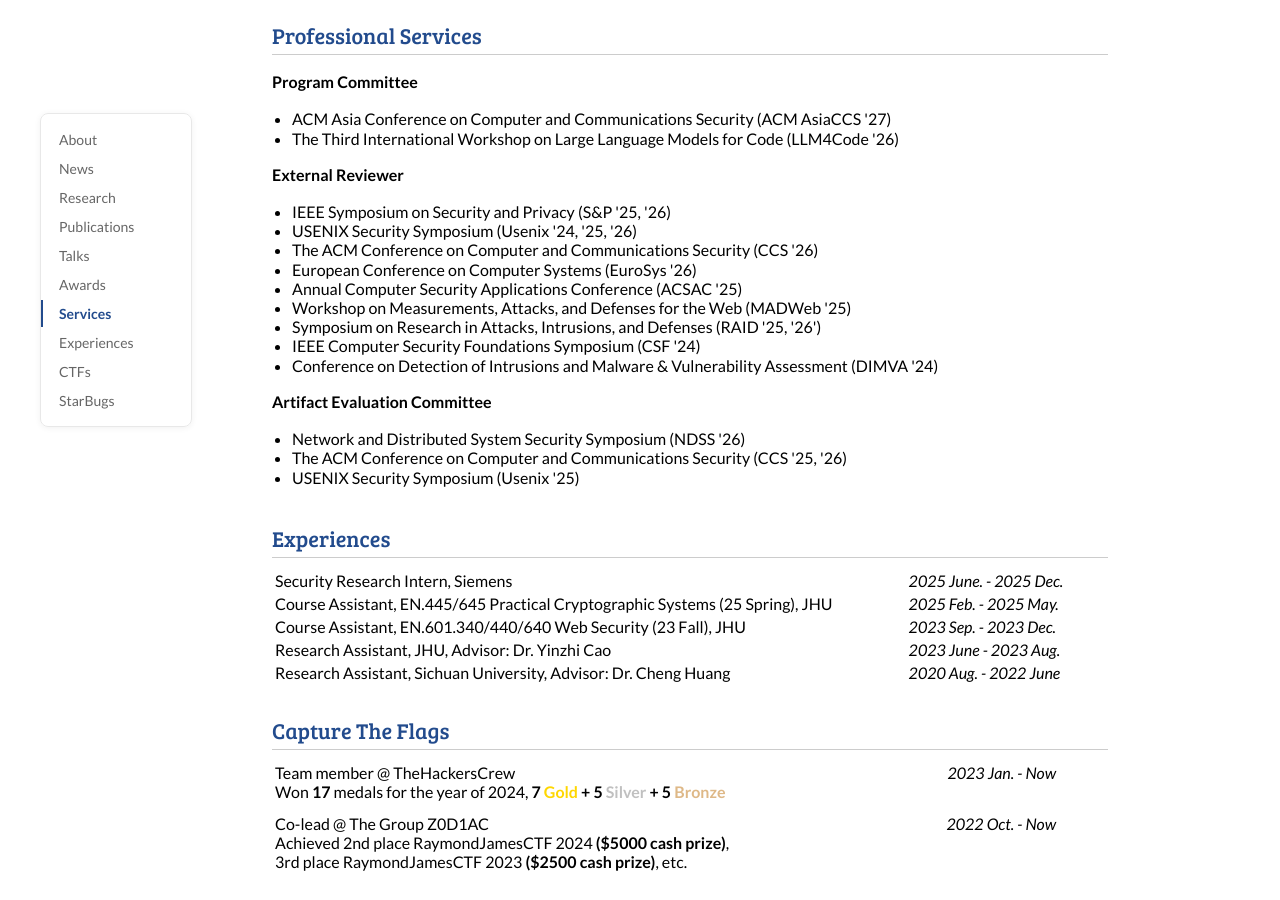
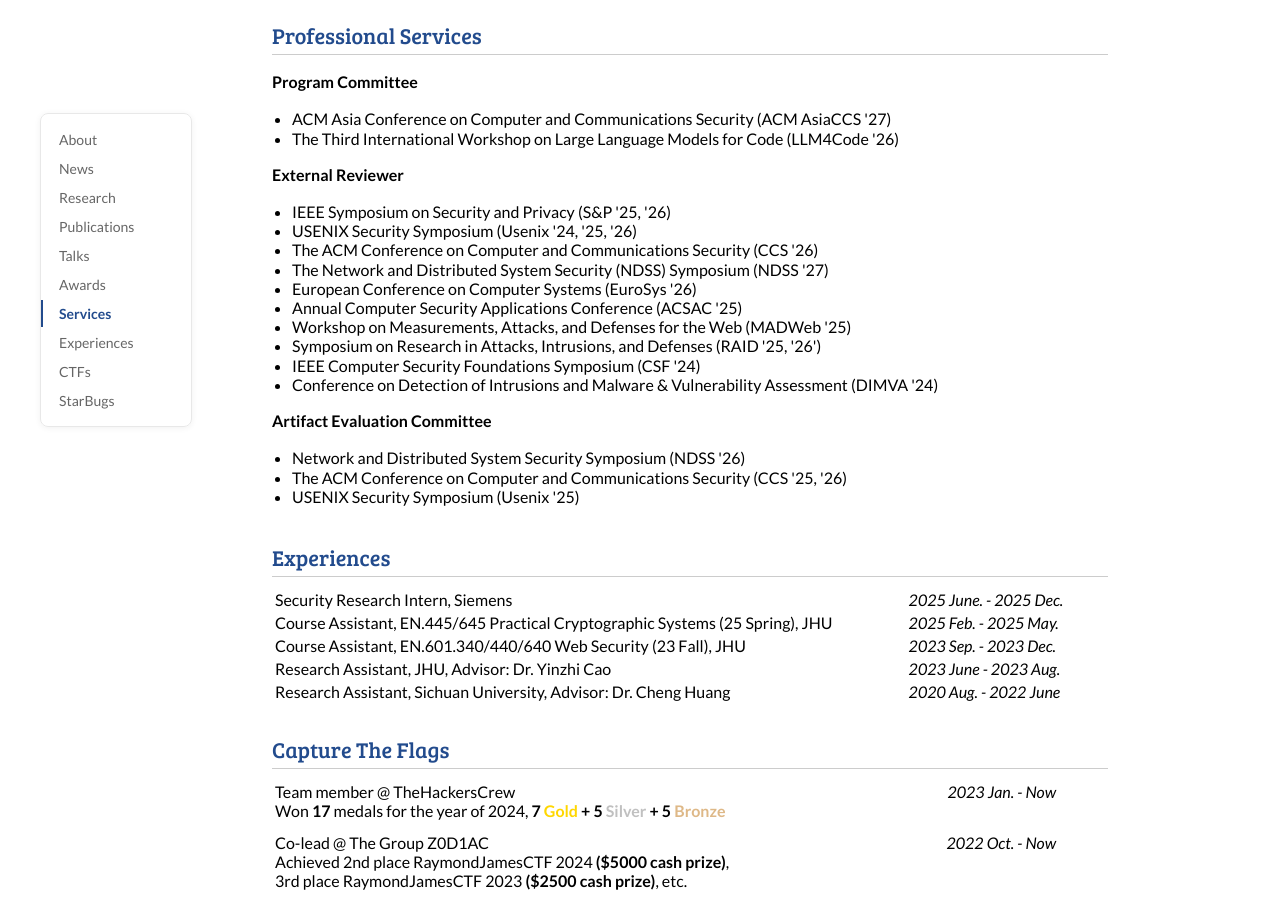
Before and after one commit to jackfromeast/jackfromeast.github.io, a Jekyll site: the page built from _posts/2026-05-18-JAW.md, in a window 1280 px wide and 900 px high, scrolled down 3127 px. Built offline with Jekyll 4.4.1, drawn with Linux system fonts in a browser that asks for light colours; a style sheet for code colours, icons or effects is not loaded.

Commit message:
Add NDSS Symposium 2027 to the events list

```diff
--- a/_layouts/default.html
+++ b/_layouts/default.html
@@ -344,6 +344,7 @@
                   <li>IEEE Symposium on Security and Privacy (S&P '25, '26)</li>
                   <li>USENIX Security Symposium (Usenix '24, '25, '26)</li>
                   <li>The ACM Conference on Computer and Communications Security (CCS '26)</li>
+                  <li>The Network and Distributed System Security (NDSS) Symposium (NDSS '27)</li>
                   <li>European Conference on Computer Systems (EuroSys '26)</li>
                   <li>Annual Computer Security Applications Conference (ACSAC '25)</li>
                   <li>Workshop on Measurements, Attacks, and Defenses for the Web (MADWeb '25)</li>
```
